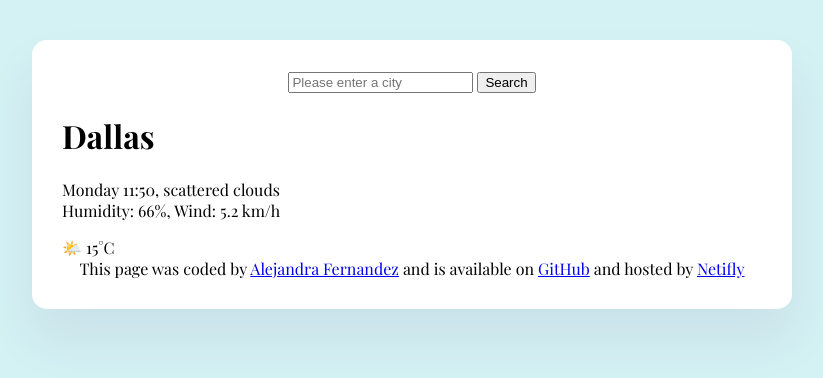
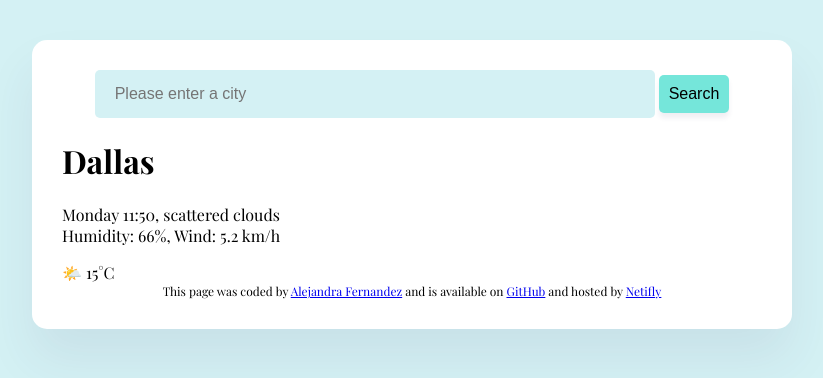
Before and after one commit to AlexFern17/clima-app, a plain HTML site: page index.html in a window 1280 px wide. Shown: the whole page, without its empty margins (228-1051 px from the left). Drawn offline with nearby package versions, Linux system fonts and the light colour scheme; a web font is replaced by a local one.

Commit message:
Updated font sizes

```diff
--- a/index.html
+++ b/index.html
@@ -15,9 +15,14 @@
   <body>
     <div class="container">
       <header>
-        <form>
-          <input type="search" placeholder="Please enter a city" required />
-          <input type="submit" value="Search" />
+        <form class="search-form">
+          <input
+            type="search"
+            placeholder="Please enter a city"
+            required
+            class="search-form-input"
+          />
+          <input type="submit" value="Search" class="search-form-button" />
         </form>
       </header>
       <main>
--- a/src/style.css
+++ b/src/style.css
@@ -7,12 +7,14 @@ header {
   border-radius: 5px;
   width: 80%;
   padding: 15px 20px;
+  font-size: 16px;
 }
 .search-form-button {
   background: #75e6da;
   border: none;
   border-radius: 5px;
   padding: 10px;
+  font-size: 16px;
   box-shadow: 0 5px 5px rgba(65, 50, 100, 0.08);
 }
 body {
@@ -30,4 +32,5 @@ body {
 
 footer {
   text-align: center;
+  font-size: 12px;
 }
```
